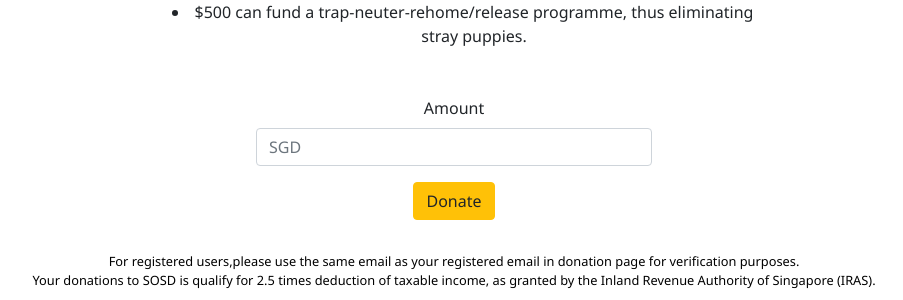
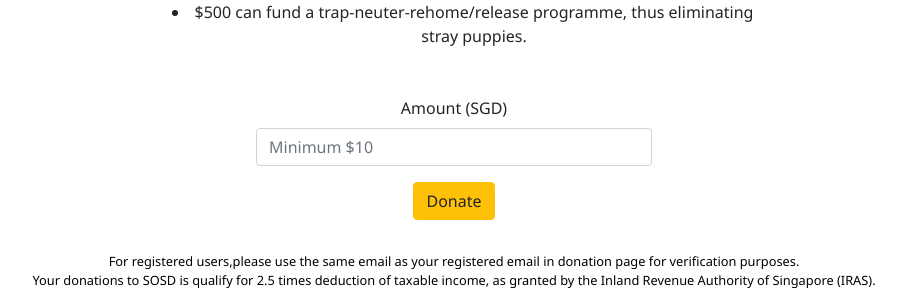
Before and after one commit to yucheng91/CI4-walkiedoggie, a Django app: page /donate/ in a window 1280 px wide. Shown: the part 521-821 px from the top of the page, without its empty margins (186-1089 px from the left). Run offline with Django 3.2, Linux system fonts and the light colour scheme; some libraries are stand-ins or nearby versions.

Commit message:
updated donation minimum amount

```diff
--- a/donate/templates/donate.html
+++ b/donate/templates/donate.html
@@ -41,8 +41,8 @@
     <div class="col">
         <form method="GET" action="{% url 'charge' %}">
             <div class='form-group'>
-                <label class='label'>Amount</label>
-                <input type='number' step="0" class='form-control' name='amount' placeholder='SGD'>
+                <label class='label'>Amount (SGD)</label>
+                <input type='number' min="10" step="0" class='form-control' name='amount' placeholder='Minimum $10'>
             </div>
             <input class="btn btn-warning" type="submit" value="Donate">
         </form>
```
